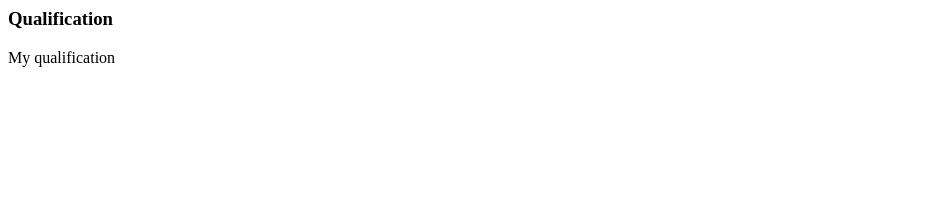
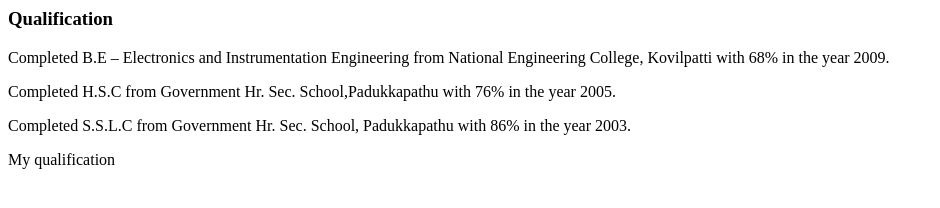
Before and after one commit to sthanga/index, a plain HTML site: page qualification.html in a window 1280 px wide. Shown: the whole page, without its empty margins (0-940 px from the left). Drawn offline with Linux system fonts and the light colour scheme.

Commit message:
Update qualification.html

```diff
--- a/qualification.html
+++ b/qualification.html
@@ -1,6 +1,13 @@
 <html>
+
 <h3> Qualification</h3>
 <body>
+  <p> Completed B.E – Electronics and Instrumentation Engineering from National Engineering College, Kovilpatti
+    with 68% in the year 2009.</p>
+  <p> Completed H.S.C from Government Hr. Sec. School,Padukkapathu with
+    76% in the year 2005.</p>
+   <p> Completed S.S.L.C from Government Hr. Sec. School, Padukkapathu
+with 86% in the year 2003.</p>
 </body>
 <p>My qualification<p>
 </html>
```
